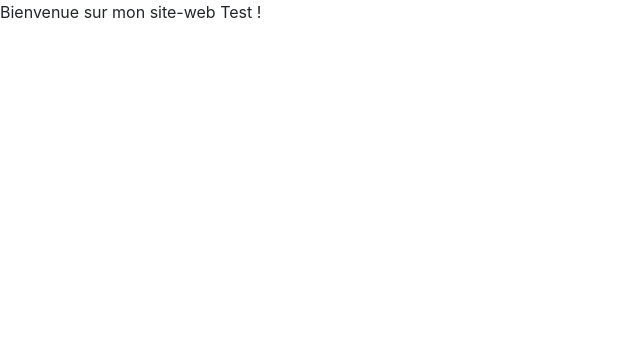
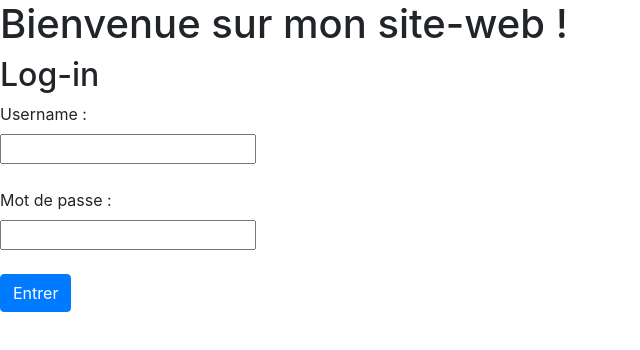
Before and after one commit to olinstru/premier-essai, a plain HTML site: page index.html in a window 1280 px wide. Shown: the whole page, without its empty margins (0-640 px from the left). Drawn offline with nearby package versions, Linux system fonts and the light colour scheme.

Commit message:
Log in form

```diff
--- a/index.html
+++ b/index.html
@@ -7,7 +7,20 @@
 </head>
 <body>
 
-    Bienvenue sur mon site-web Test !
+    <h1>Bienvenue sur mon site-web !</h1>
+
+    <h2>Log-in</h2>
+
+    <form>
+        <label for="username">Username :</label><br>
+        <input type="text" id="username" name="username"><br>
+        <br>
+        <label for="password">Mot de passe :</label><br>
+        <input type="password" id="password" name="password"><br>
+        <br>
+        <input type="submit" value="Entrer" class="btn btn-primary">
+    </form>
+
 
 </body>
 </html>
```
